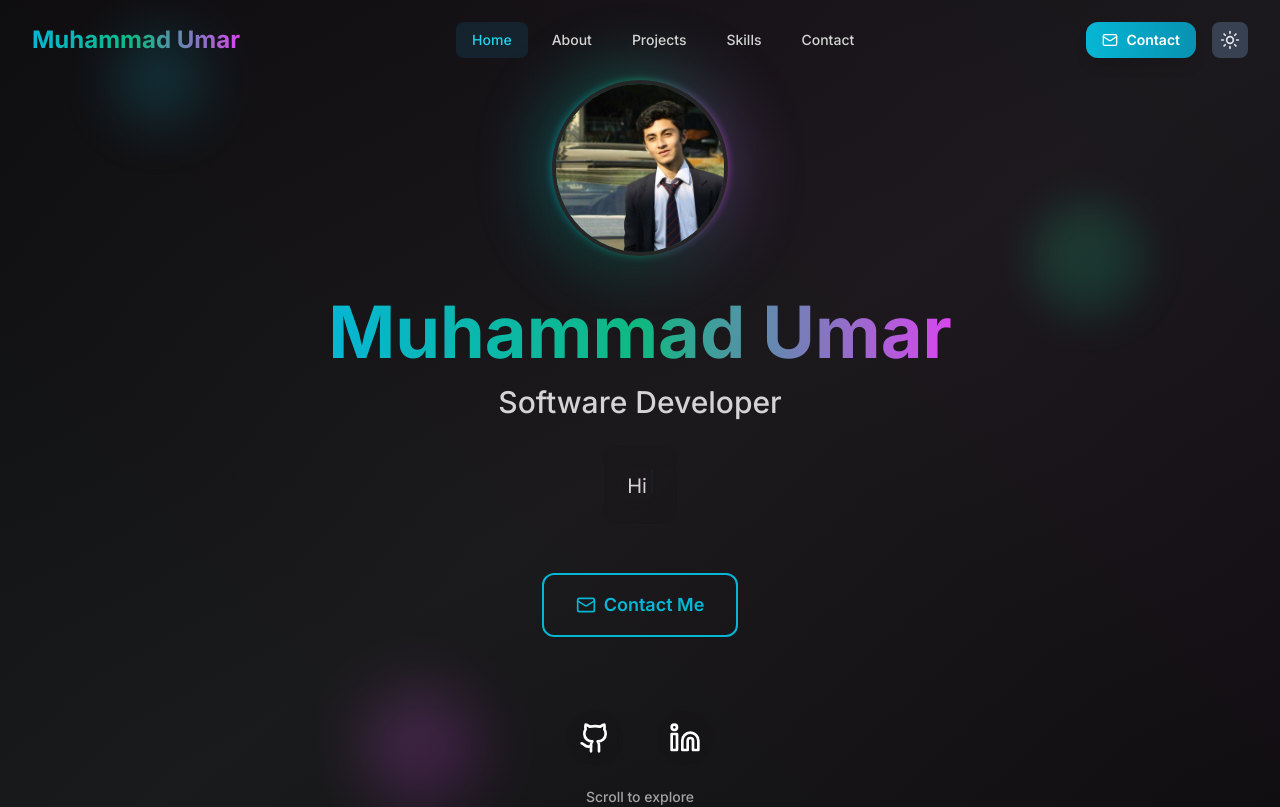
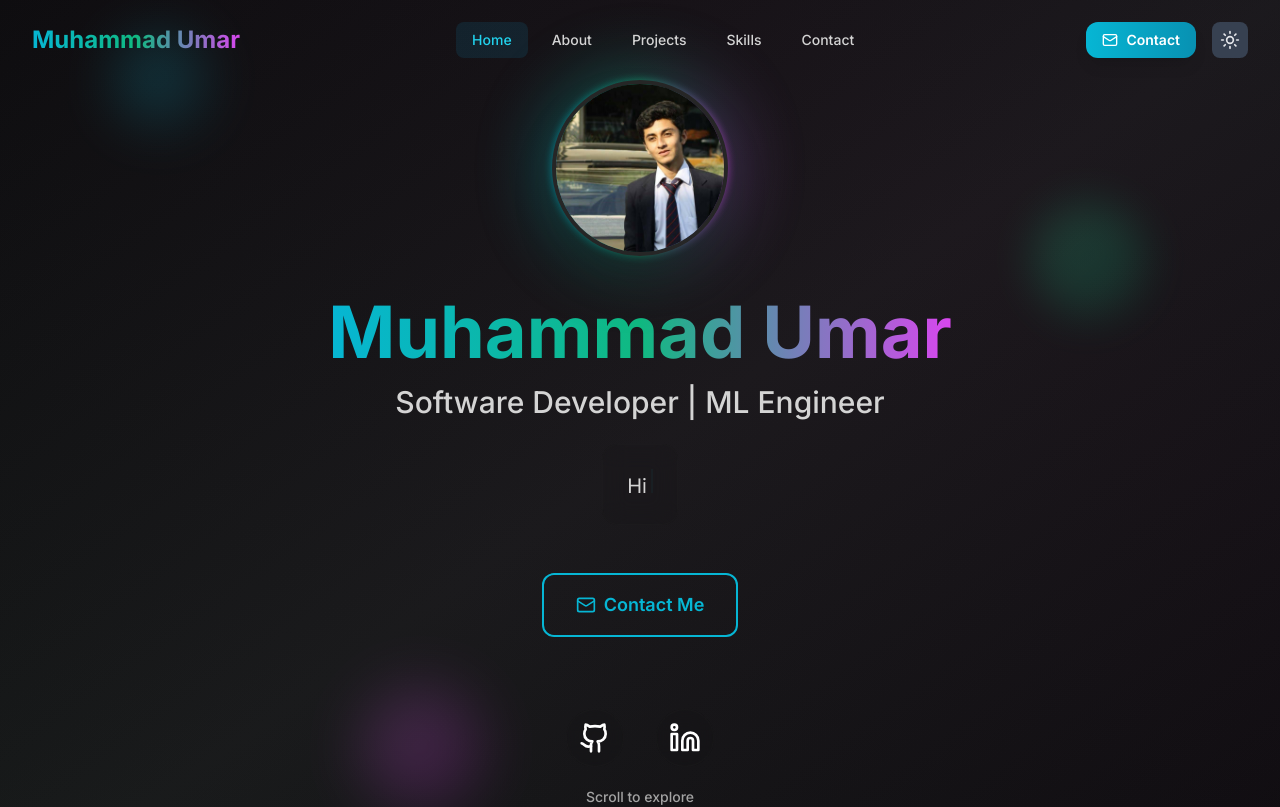
Before and after one commit to shkumar156/My-Personal-Dev-Portfolio, a React (Vite) app: page / in a window 1280 px wide. Shown: the top 807 px of the page. Built offline with nearby package versions, Linux system fonts and the light colour scheme.

Commit message:
Update portfolio.js

```diff
--- a/src/data/portfolio.js
+++ b/src/data/portfolio.js
@@ -83,7 +83,7 @@ export const skillCategories = [
 
 export const personalInfo = {
   name: 'Muhammad Umar',
-  title: 'Software Developer',
+  title: 'Software Developer | ML Engineer',
   tagline: 'Hi, I\'m Umar — a Developer building scalable web & AI solutions',
   email: 'muhammadumar8741@gmail.com',
   phone: '+92 3407652100',
```
